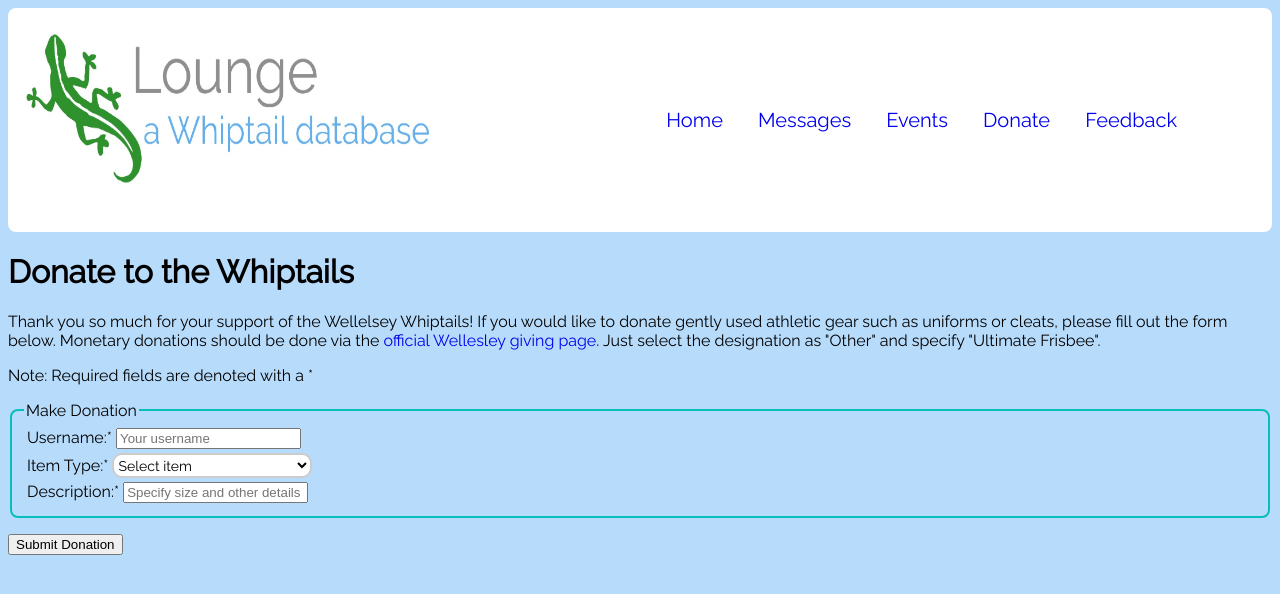
After one commit to cs304-fa18/semester-project-lounge, a Flask app: page /donate/ in a window 1280 px wide. The commit adds this page. Shown: the top 594 px of the page. Run offline with Flask 2, Linux system fonts and the light colour scheme; the visitor is signed in with stand-in values (Sample User, id 1); some libraries are stand-ins or nearby versions.

Commit message:
Donations, feedback, css

```diff
--- a/app.py
+++ b/app.py
@@ -1,5 +1,5 @@
 from flask import (Flask, url_for, flash, render_template, request, redirect, session, jsonify)
-import events, messages, login
+import events, messages, login, donations, feedback
 
 app = Flask(__name__)
 app.secret_key = "notverysecret"
@@ -233,7 +233,7 @@ def sendMsgAjax():
     return jsonify(uid) #Could even return text
 
 # For showing messages with an individual person
-@app.route('/person/')
+@app.route('/personMs/')
 def messagePerson():
     uid = session['uid']
     person = request.args.get('person')
@@ -241,6 +241,127 @@ def messagePerson():
     msgs = messages.getMessages(curs, uid, person)
     return jsonify(msgs)
 
+# Main page for donations, showing HTML form to submit donations
+@app.route('/donate/')
+def makeDonation():
+    if session['uid'] == '':
+        flash("Need to log in")
+        return redirect(request.referrer)
+    else:
+        return render_template('donations.html')
+
+@app.route('/submitDonation/', methods=['POST'])
+def submitDonation():
+    if session['uid'] == '':
+        flash("Need to log in")
+        return redirect(request.referrer)
+    else:
+        error = False
+        uname = request.form.get('username')
+        item = request.form.get('item')
+        description = request.form.get('description')
+
+        # Check to see all inputs have been filled out
+        if uname == '':
+            flash("Missing input: Please input your name")
+            error = True
+
+        if item == None:
+            flash("Missing input: Please choose an item type")
+            error = True
+
+        if description == '':
+            flash("Missing input: Please describe your item")
+            error = True
+
+        if not error:
+            curs = donations.cursor('c9')
+            donations.submitDonation(curs, uname, item, description)
+            name=donations.getName(curs,uname)
+            name=name['name']
+            return render_template('donationSuccess.html', name = name)
+        return render_template('donations.html')
+
+# An admin only page for viewing donations
+@app.route('/viewDonations/')
+def viewDonations():
+    if session['uid'] == '':
+        flash("Need to log in")
+        return redirect(request.referrer)
+    else: # Make sure user is an admin
+        if session['utype']['user_type'] == 'regular':
+            flash('Not accessible for regular users')
+            return redirect(url_for('makeDonation'))
+        else:
+            curs = donations.cursor('c9')
+            oldDonations = donations.getOldDonations(curs)
+            newDonations = donations.getNewDonations(curs)
+            return render_template('viewDonations.html', oldDonations=oldDonations, newDonations=newDonations)
+
+# Method to mark donations as read/unread
+@app.route('/markDonation/', methods=['POST'])
+def markSeen():
+    curs = messages.cursor('c9')
+    uid = session['uid']
+    did = request.form.get('did')
+    seen = 0;
+    if request.form.get('submit') == "Mark as read":
+        seen = 1;
+    donations.mark(curs, did, seen)
+    return redirect(url_for('viewDonations'))
+
+# Main page for feedback, showing HTML form to submit feedback
+@app.route('/feedback/')
+def giveFeedback():
+    if session['uid'] == '':
+        flash("Need to log in")
+        return redirect(request.referrer)
+    else:
+        return render_template('feedback.html')
+
+@app.route('/submitFeedback/', methods=['POST'])
+def submitFeedback():
+    if session['uid'] == '':
+        flash("Need to log in")
+        return redirect(request.referrer)
+    else:
+        error = False
+        uname = request.form.get('username')
+        date = request.form.get('date')
+        subject = request.form.get('subject')
+        message = request.form.get('message')
+
+        if message == '':
+            flash("Missing input: Message is required")
+            error = True
+
+        if date != '':
+            checkdate = "".join(request.form.get('date').split("-"))
+            if not checkdate.isdigit():
+                error = True
+                flash("Date is not numeric")
+
+        if not error:
+            curs = feedback.cursor('c9')
+            feedback.submitFeedback(curs, uname, date, subject, message)
+            flash("Thanks for the feedback! Our admins will be in touch soon to follow up if necessary.")
+        return render_template('feedback.html')
+
+@app.route('/viewFeedback/')
+def viewFeedback():
+    if session['uid'] == '':
+        flash("Need to log in")
+        return redirect(request.referrer)
+    else: # Make sure user is an admin
+        if session['utype']['user_type'] == 'regular':
+            flash('Not accessible for regular users')
+            return redirect(url_for('makeDonation'))
+        else:
+            curs = feedback.cursor('c9')
+            fback = feedback.viewFeedback(curs)
+            return render_template('viewFeedback.html', feedback=fback)
+
+
 if __name__ == '__main__':
     app.debug = True
     app.run('0.0.0.0',8080)
--- a/events.py
+++ b/events.py
@@ -8,7 +8,7 @@ import MySQLdb
 # return the connection to MySQLdb for particular user
 def getConn(db):
     conn =  MySQLdb.connect(host='localhost',
-                           user='ltso',
+                           user='rianntang',
                            passwd='',
                            db=db)
     conn.autocommit(True)
--- a/login.py
+++ b/login.py
@@ -3,7 +3,7 @@ import MySQLdb
 
 def getConn(db):
     conn =  MySQLdb.connect(host='localhost',
-                           user='ltso',
+                           user='rianntang',
                            passwd='',
                            db=db)
     conn.autocommit(True)
--- a/messages.py
+++ b/messages.py
@@ -5,7 +5,7 @@ import MySQLdb
 
 def getConn(db):
     conn = MySQLdb.connect(host='localhost',
-                           user='ltso',
+                           user='rianntang',
                            passwd='',
                            db=db)
     conn.autocommit(True) # Necessary to alter the wmdb database
--- a/sql/messagesInsert.sql
+++ b/sql/messagesInsert.sql
@@ -1,4 +1,6 @@
 use c9;
+
+delete from messages;
 
 insert into messages (sender, receiver, message)
     values ("ltso", "tdeshong", "Hey Tam!"),
--- /dev/null
+++ b/static/styling.css
@@ -0,0 +1,153 @@
+body {
+    font-family: 'Raleway', sans-serif;
+    background-color: #b7dbfa;
+}
+
+.header {
+  padding: 80px;
+  background: white;
+  font-size: 20px;
+  border-radius: 8px;
+  margin-bottom: 20px;
+  top: 10px;
+}
+
+img {
+    position: absolute;
+    top: 20px;
+    left: 20px;
+    width: 450px;
+    height: 180px;
+    float: left;
+}
+
+.header ul {
+    text-align: right;
+}
+
+.header li {
+    display: inline;
+    color: #88c3f7;
+    margin:15px;
+}
+
+a {
+    text-decoration: none !important;
+}
+
+a:visited {
+    color: #2E922D;
+}
+
+a:hover {
+    color: #07BEB8;
+}
+
+#msgsDiv {
+    display: flex;
+}
+
+#allM {
+   flex: 25%;
+   border-radius: 8px;
+   padding:10px;
+}
+
+#newM {
+   flex: 75%;
+   padding: 10px;
+   font-size: 16px;
+   border-style: solid;
+   border-width: medium;
+   border-color: white;
+   border-radius: 8px;
+}
+
+.senderM{
+    border: 2px solid #07BEB8;
+    background-color: #C4FFF9;
+    border-radius: 20px;
+    padding: 10px;
+    margin: 10px 0;
+    text-align: right;
+    float:right;
+    margin-bottom: 10px;
+    width:auto;
+    max-width: 50%;
+    position:relative;
+    clear: both;
+    word-wrap: break-word;
+}
+
+.otherM{
+    border: 2px solid #999;
+    background-color: #cccccc;
+    border-radius: 5px;
+    padding: 10px;
+    margin: 10px 0;
+    text-align: left;
+    border-radius: 20px;
+    float:left;
+    width:auto;
+    max-width: 50%;
+    position:relative;
+    clear: both;
+    word-wrap: break-word;
+    margin-bottom: 10px;
+}
+
+.senderM:after {
+    content: "";
+    clear: both;
+    display: table;
+}
+
+.textField {
+    width: 800px;
+    height:50px;
+    border-radius: 8px;
+}
+
+.chooseMsgButton {
+    background-color: white;
+    padding: 10px 24px;
+    border: gray;
+    color: black;
+    text-align: center;
+    text-decoration: none;
+    display: inline-block;
+    font-size: 16px;
+    -webkit-transition-duration: 0.4s; /* Safari */
+    transition-duration: 0.4s;
+    width: 400px;
+    border-radius: 8px;
+}
+
+.chooseMsgButton:hover {
+    background-color: #2E922D;
+    color: white;
+}
+
+select {
+  width: 200px;
+  border-radius: 10px;
+  font-size: 14px;
+  border: 1px solid #ccc;
+  height: 25px;
+  font-family: 'Raleway', sans-serif;
+  background-color:white;
+  border: 2px solid #cccccc
+}
+
+input [name="text"]{
+    width:200px;
+    height:20px;
+    border-radius: 8px;
+    background-color: white;
+    border: 2px solid #cccccc
+}
+
+fieldset {
+    border-radius: 8px;
+    border: 2px solid #07BEB8;
+}
--- /dev/null
+++ b/templates/donations.html
@@ -0,0 +1,35 @@
+<!--Riann Tang-->
+<!doctype html>
+
+{% extends "index.html" %}
+{% block content %}
+<title>Donate</title>
+    <body>
+        <h1>Donate to the Whiptails</h1>
+        <p>Thank you so much for your support of the Wellelsey Whiptails! If you
+        would like to donate gently used athletic gear such as uniforms or cleats, please fill out the form
+        below. Monetary donations should be done via the <a href="https://www.givecampus.com/campaigns/5218/donations/new"
+        target="_blank">official Wellesley giving page</a>.
+        Just select the designation as "Other" and specify "Ultimate Frisbee".</p>
+        <p>Note: Required fields are denoted with a *</p>
+        <form name="donationsForm" action="/submitDonation/" method="POST">
+            <fieldset>
+                <legend>Make Donation</legend>
+                <table>
+                    <tr><td><label for="username">Username:* </label><input type="text" name="username" id="username" placeholder="Your username"></td></tr>
+                    <tr><td><label for="item">Item Type:* </label><select name="item">
+                        <option value="" disabled selected>Select item</option>
+                        <option value="cleats">Cleats</option>
+                        <option value="uniform">Uniform</option>
+                        <option value="other">Other</option>
+                      </select></td></tr>
+                    <tr><td><label for="description">Description:* </label><input type="text" name="description" id="description" placeholder="Specify size and other details"></td></tr>
+                </table>
+            </fieldset>
+            <p>
+                <input type='submit' value='Submit Donation' class="button">
+            </p>
+        </form>
+    </body>
+</html>
+{% endblock %}
--- a/templates/index.html
+++ b/templates/index.html
@@ -1,9 +1,25 @@
 <!doctype html>
 
 <html lang='en'>
+<head>
+    <link href="https://fonts.googleapis.com/css?family=Raleway" rel="stylesheet">
+    <link rel='stylesheet' href="{{url_for('static',filename='styling.css')}}">
+    <script src="https://maxcdn.bootstrapcdn.com/bootstrap/3.3.7/js/bootstrap.min.js"></script>
+</head>
+<title>Lounge</title>
 
-<title>Lounge</title>
 <body>
+
+<div class="header">
+    <a href="/"><img src="/static/logo.jpg" alt="Lounge Logo"></a>
+    <ul>
+      <li><a href="/">Home</a></li>
+      <li><a href="/messages">Messages</a></li>
+      <li><a href="/approved">Events</a></li>
+      <li><a href="/donate">Donate</a></li>
+      <li><a href="/feedback">Feedback</a></li>
+    </ul>
+</div>
 
 <!--display all flashed messages-->
 {% with messages = get_flashed_messages() %}
```
Also changed, not shown: donations.py (added, +48 -0 lines), feedback.py (added, +31 -0 lines), sql/tables.sql (+4 -3 lines), templates/donationSuccess.html (added, +14 -0 lines), templates/feedback.html (added, +27 -0 lines), templates/messages.html (+15 -11 lines), templates/viewDonations.html (added, +52 -0 lines), templates/viewFeedback.html (added, +27 -0 lines), static/logo.jpg (added).
